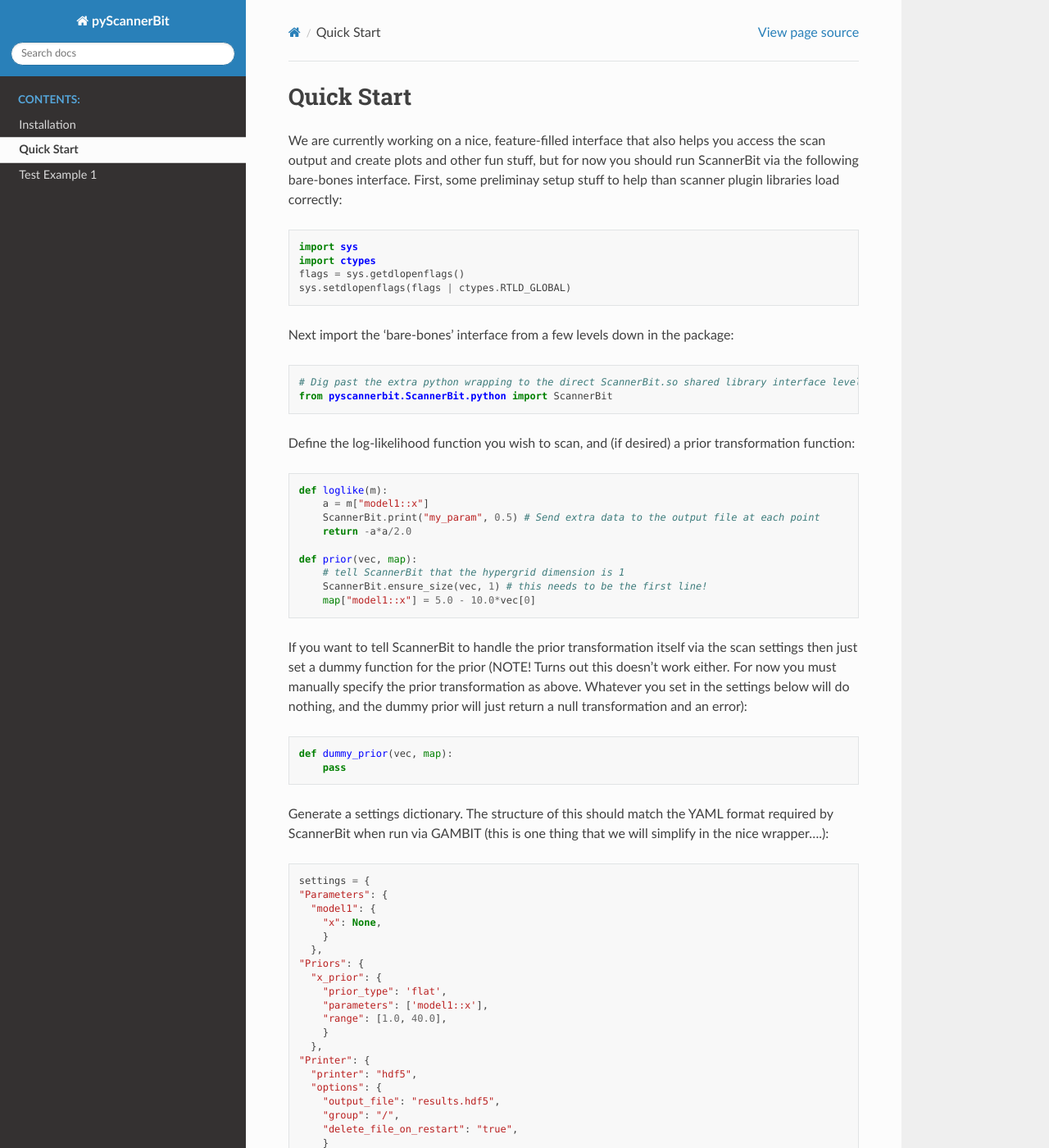
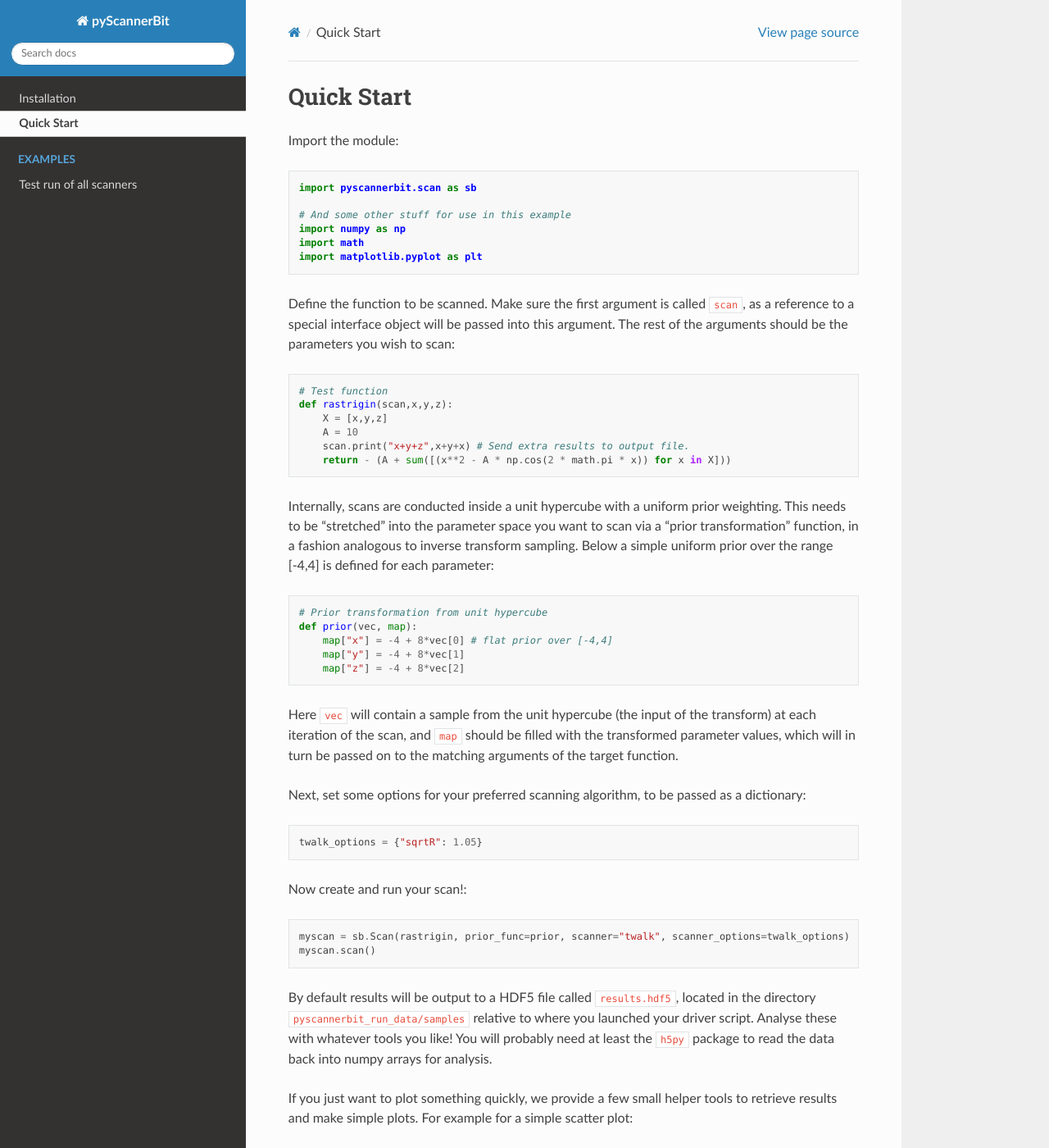
Before and after one commit to bjfar/pyscannerbit, a Sphinx documentation site: the page built from docs/source/usage/quick_start.rst, in a window 1280 px wide and 1400 px high. Shown: the whole window at 82% size. Built offline with Sphinx 7.4.7 and the Read the Docs theme 2.0.0, drawn with Linux system fonts in a browser that asks for light colours; pages that are not in the unit, such as notebooks, are missing from menus; some of the changed text lies outside the part shown.

Commit message:
Improved docs

```diff
--- a/docs/source/conf.py
+++ b/docs/source/conf.py
@@ -51,6 +51,11 @@ exclude_patterns = []
 #html_theme = 'alabaster'
 html_theme = "sphinx_rtd_theme"
 
+html_theme_options = {
+    'collapse_navigation': False,
+}
+
+
 # Add any paths that contain custom static files (such as style sheets) here,
 # relative to this directory. They are copied after the builtin static files,
 # so a file named "default.css" will overwrite the builtin "default.css".
--- /dev/null
+++ b/docs/source/examples/all_scanners.rst
@@ -0,0 +1,87 @@
+.. _all scanners:
+
+Test run of all scanners
+========================
+
+The following is a complete script to test-run all the scanning algorithms wrapped by pyScannerBit. It can be found in the git repo at :file:`tests/test_all_scanners.py`. NOTE: external scanners are current non-functional so they are left out of this test::
+
+    """Demo script which runs all the (serious) scanners to which pyScannerBit has access"""
+
+    import numpy as np
+    import math
+    import pyscannerbit.scan as sb
+    import matplotlib.pyplot as plt
+
+    from mpi4py import MPI
+    rank = MPI.COMM_WORLD.Get_rank()
+    size = MPI.COMM_WORLD.Get_size()
+
+    # Regenerate scan data?
+    new_scans = True
+
+    # Test function
+    def rastrigin(scan,x,y,z):
+        X = [x,y,z]
+        A = 10
+        return - (A + sum([(x**2 - A * np.cos(2 * math.pi * x)) for x in X]))
+
+    # Prior transformation from unit hypercube
+    def prior(vec, map):
+        map["x"] = -4 + 8*vec[0] # flat prior over [-4,4]
+        map["y"] = -4 + 8*vec[1]
+        map["z"] = -4 + 8*vec[2]
+
+    # Settings for quick and dirty scans. Won't do very well, because the test function is
+    # actually rather tough!
+    # Don't have to specify all scanner options; anything missing will revert to defaults (see defaults.py)
+    scanner_options = {}
+    scanner_options["multinest"] = {"tol": 0.5, "nlive": 100}
+    scanner_options["polychord"] = {"tol": 1.0, "nlive": 20}
+    scanner_options["diver"]     = {"convthresh": 1e-2, "NP": 300}
+    scanner_options["twalk"]     = {"sqrtR": 1.05}
+    scanner_options["random"]    = {"point_number": 10000}
+    scanner_options["toy_mcmc"]  = {"point_number": 10} # Acceptance ratio is really bad with this scanner, so don't ask for much
+    scanner_options["badass"  ]  = {"points": 1000, "jumps": 10}
+    scanner_options["pso"]       = {"NP": 400}
+
+    scanners = ["twalk","badass","pso"]
+    colors = ["r","b","g"]
+    if size is 1:
+        scanners += ["random","toy_mcmc"] # "random" and "toy_mcmc" are not MPI compatible.
+        colors += ["c","y"]
+
+    Nscans = len(scanners)
+    results = {}
+
+    # Do all scans
+    for s in scanners:
+        # Create scan manager object
+        myscan = sb.Scan(rastrigin, prior_func=prior, scanner=s, scanner_options=scanner_options[s])
+        if new_scans:
+            print("Running scan with {}".format(s))
+            myscan.scan()
+        else:
+            print("Retrieving results from previous {} scan".format(s))
+        results[s] = myscan.get_hdf5()
+
+    # Plot results
+    # Only want to do this on one process
+    if rank is 0:
+        fig = plt.figure(figsize=(4*Nscans,8))
+        for i,(s,c) in enumerate(zip(scanners,colors)):
+            x,y = results[s].get_params(["x","y"])
+            ax = fig.add_subplot(2,Nscans,i+1)
+            ax.set_title("{0} (N={1})".format(s,len(x)))
+            ax.scatter(x,y,c=c,label=s,s=0.5)
+            ax = fig.add_subplot(2,Nscans,i+1+Nscans)
+            results[s].plot_profile_likelihood(ax,"x","y")
+
+        ax.legend(loc=1, frameon=True, framealpha=1, prop={'size':10})
+        plt.tight_layout()
+        fig.savefig("test_all_scanners.png")
+
+.. figure:: test_all_scanners.png
+   :scale: 50 %
+   :alt: Results of quick scans by all algorithms
+
+   Profile likelihood and scatter plots of rastrigin test function, scanned quickly by all available algorithms
--- a/docs/source/examples/test.rst
+++ /dev/null
@@ -1,6 +0,0 @@
-.. _test example page 1:
-
-Test Example 1
-============
-
-Sorry, this isn't a real page yet. Example scans should go in pages like this one.
--- a/docs/source/usage/quick_start.rst
+++ b/docs/source/usage/quick_start.rst
@@ -3,87 +3,65 @@
 Quick Start
 ============
 
-We are currently working on a nice, feature-filled interface that also helps you access the scan output and create plots and other fun stuff, but for now you should run ScannerBit via the following bare-bones interface. First, some preliminay setup stuff to help than scanner plugin libraries load correctly::
+Import the module::
 
-    import sys
-    import ctypes
-    flags = sys.getdlopenflags()
-    sys.setdlopenflags(flags | ctypes.RTLD_GLOBAL)
+    import pyscannerbit.scan as sb
 
-Next import the 'bare-bones' interface from a few levels down in the package::
+    # And some other stuff for use in this example
+    import numpy as np
+    import math
+    import matplotlib.pyplot as plt
 
-    # Dig past the extra python wrapping to the direct ScannerBit.so shared library interface level
-    from pyscannerbit.ScannerBit.python import ScannerBit
+Define the function to be scanned. Make sure the first argument is called :code:`scan`, as a reference to a special interface object will be passed into this argument. The rest of the arguments should be the parameters you wish to scan::
 
-Define the log-likelihood function you wish to scan, and (if desired) a prior transformation function::
+    # Test function
+    def rastrigin(scan,x,y,z):
+        X = [x,y,z]
+        A = 10
+        scan.print("x+y+z",x+y+x) # Send extra results to output file.
+        return - (A + sum([(x**2 - A * np.cos(2 * math.pi * x)) for x in X]))
 
-    def loglike(m):
-        a = m["model1::x"]
-        ScannerBit.print("my_param", 0.5) # Send extra data to the output file at each point
-        return -a*a/2.0
+Internally, scans are conducted inside a unit hypercube with a uniform prior weighting. This needs to be "stretched" into the parameter space you want to scan via a "prior transformation" function, in a fashion analogous to inverse transform sampling. Below a simple uniform prior over the range [-4,4] is defined for each parameter::
 
+    # Prior transformation from unit hypercube
     def prior(vec, map):
-        # tell ScannerBit that the hypergrid dimension is 1
-        ScannerBit.ensure_size(vec, 1) # this needs to be the first line!
-        map["model1::x"] = 5.0 - 10.0*vec[0]
+        map["x"] = -4 + 8*vec[0] # flat prior over [-4,4]
+        map["y"] = -4 + 8*vec[1]
+        map["z"] = -4 + 8*vec[2]
 
-If you want to tell ScannerBit to handle the prior transformation itself via the scan settings then just set a dummy function for the prior (NOTE! Turns out this doesn't work either. For now you must manually specify the prior transformation as above. Whatever you set in the settings below will do nothing, and the dummy prior will just return a null transformation and an error)::
+Here :code:`vec` will contain a sample from the unit hypercube (the input of the transform) at each iteration of the scan, and :code:`map` should be filled with the transformed parameter values, which will in turn be passed on to the matching arguments of the target function.
 
-    def dummy_prior(vec, map):
-        pass
+Next, set some options for your preferred scanning algorithm, to be passed as a dictionary::
 
-Generate a settings dictionary. The structure of this should match the YAML format required by ScannerBit when run via GAMBIT (this is one thing that we will simplify in the nice wrapper....)::
+    twalk_options = {"sqrtR": 1.05}
 
-    settings = {
-    "Parameters": {
-      "model1": {
-        "x": None,
-        }
-      },
-    "Priors": {
-      "x_prior": {
-        "prior_type": 'flat',
-        "parameters": ['model1::x'],
-        "range": [1.0, 40.0],
-        }
-      },
-    "Printer": {
-      "printer": "hdf5",
-      "options": {
-        "output_file": "results.hdf5",
-        "group": "/",
-        "delete_file_on_restart": "true",
-        }
-      },
-    "Scanner": {
-      "scanners": {
-        "twalk": {
-          "plugin": "twalk",
-          "like": "LogLike",
-          "tolerance": 1.003,
-          "kwalk_ratio": 0.9,
-          "projection_dimension": 4
-          }
-        },
-      },
-    "KeyValues": {
-      "default_output_path": "pyscannerbit_run_data/",
-      "likelihood": {
-        "model_invalid_for_lnlike_below": -1e6
-        }
-      }
-    }
+Now create and run your scan!::
 
-Run your scan!::
+    myscan = sb.Scan(rastrigin, prior_func=prior, scanner="twalk", scanner_options=twalk_options)
+    myscan.scan()
 
-    myscan = ScannerBit.scan(True)
-    myscan.run(inifile=settings, lnlike={"LogLike": like}, prior=prior, restart=True)
+By default results will be output to a HDF5 file called :file:`results.hdf5`, located in the directory :file:`pyscannerbit_run_data/samples` relative to where you launched your driver script. Analyse these with whatever tools you like! You will probably need at least the :code:`h5py` package to read the data back into numpy arrays for analysis.
 
-If all went well, your scan should begin, and generate HDF5 format output in :code:`pyscannerbit_run_data/samples/results.hdf5`.
+If you just want to plot something quickly, we provide a few small helper tools to retrieve results and make simple plots. For example for a simple scatter plot::
 
-Known problems:
+    results = myscan.get_hdf5()
+    results.make_plot("x", "y") # Simple scatter plot of samples
 
-There are many! But to list a couple:
- 1. You need to get the format of the settings correct or you'll get a cryptic error.
- 2. You must supply a 'prior' function always. Use a dummy one as shown above if you don't need it.
- 3. External scanners (e.g. MultiNest, PolyChord, Diver) are currently broken due to some gnarly RPATH issues. We are working on this! For now stick to Twalk and J-swarm.
+.. figure:: twalk_quick.png
+   :scale: 50 %
+   :alt: Scatter plot of quick t-walk scans
+
+   Simple 2D scatter plot of 3D T-Walk scan results.
+
+Or for a binned profile likelihood plot with 68%/95% asympotic confidence regions::
+
+    fig = plt.figure()
+    ax = fig.add_subplot(111)
+    results.plot_profile_likelihood(ax,"x","y") # Profile likelihood
+    fig.savefig("x_y_prof_like.png")
+
+.. figure:: x_y_prof_like.png
+   :scale: 50 %
+   :alt: Profile likelihood by Twalk
+
+   Profile likelihood plot of rastrigin test function, scanned quickly by Twalk
```
Also changed, not shown: docs/source/index.rst (+10 -3 lines), docs/source/examples/test_all_scanners.png (added), docs/source/usage/twalk_quick.png (added), docs/source/usage/x_y_prof_like.png (added).
